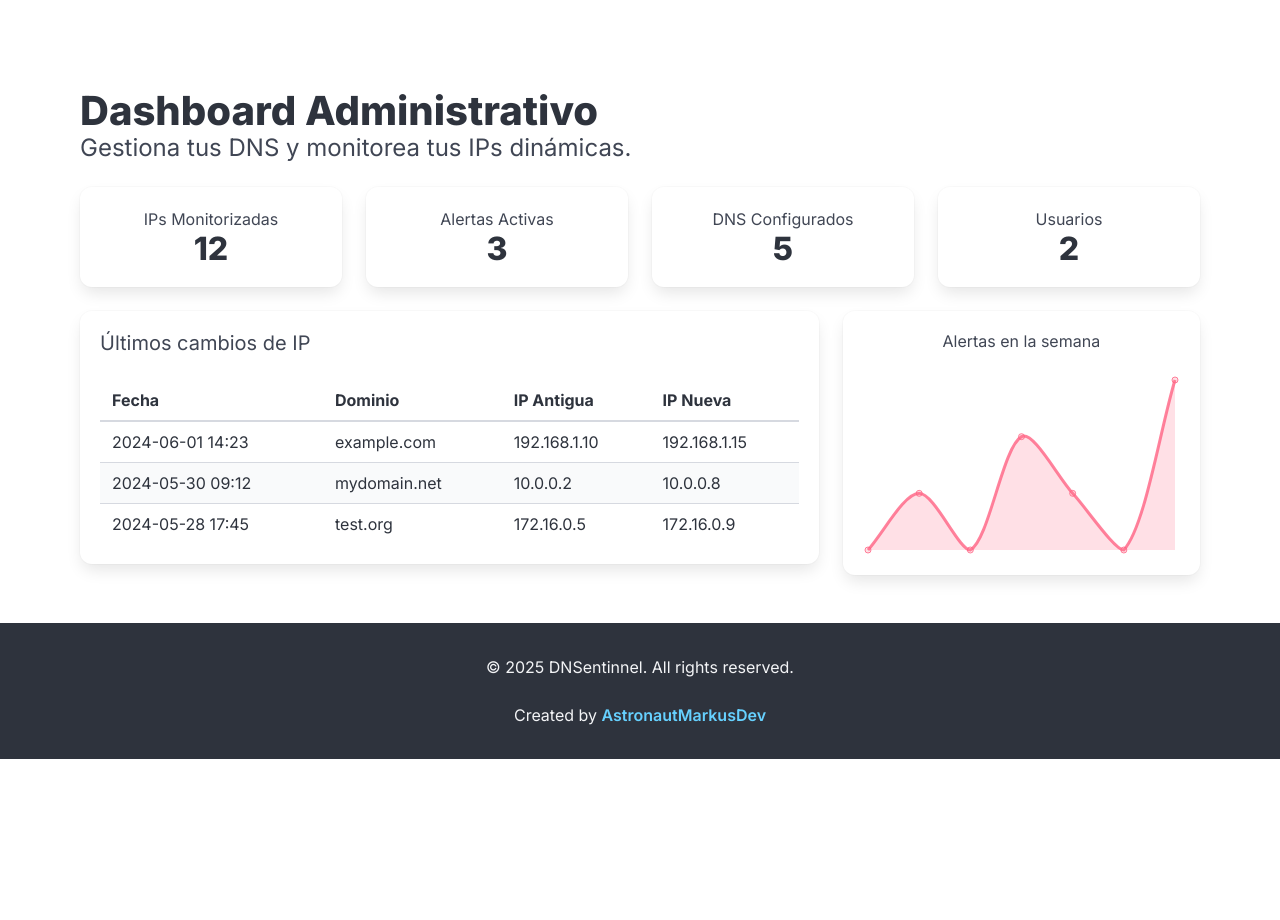
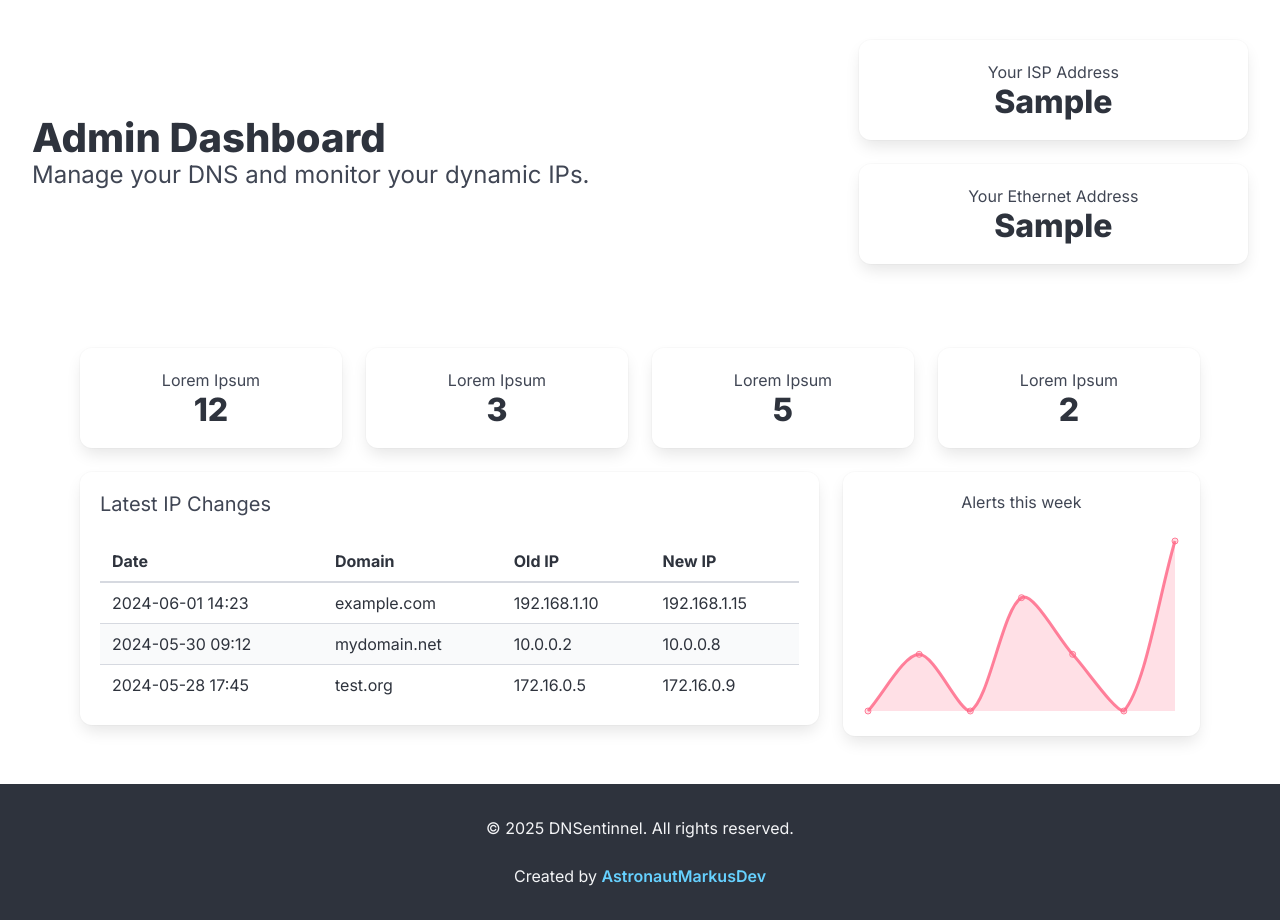
Before and after one commit to AstronautMarkus/DNSentinel, a Flask app: template dnsentinnel/app/templates/dashboard/home.html in a window 1280 px wide. Shown: the part 52-972 px from the top of the page. Before the commit the page ends 811 px from the top, so only its background shows below. Run offline with Flask 3, Linux system fonts and the light colour scheme; the template is opened without the code that fills it: most values are stand-ins (such as "Sample title", 1, 10 or a date in 2020).

Commit message:
feat: added Manage ISP IP and Ethernet IP in dashboard home page.

```diff
--- a/dnsentinnel/app/templates/dashboard/home.html
+++ b/dnsentinnel/app/templates/dashboard/home.html
@@ -2,32 +2,46 @@
 {% block title %}Dashboard{% endblock %}
 {% block content %}
 
+<div class="columns is-vcentered mb-5">
+  <div class="column is-two-thirds">
+    <h1 class="title is-2">Admin Dashboard</h1>
+    <p class="subtitle is-4">Manage your DNS and monitor your dynamic IPs.</p>
+  </div>
+  <div class="column is-one-third">
+    <div class="box has-text-centered">
+      <p class="heading">Your ISP Address</p>
+      <p class="title">{{ isp_ip }}</p>
+    </div>
+    <div class="box has-text-centered">
+      <p class="heading">Your Ethernet Address</p>
+      <p class="title">{{ ethernet_ip }}</p>
+    </div>
+  </div>
+</div>
+
 <section class="section">
-  <h1 class="title is-2">Dashboard Administrativo</h1>
-  <p class="subtitle is-4">Gestiona tus DNS y monitorea tus IPs dinámicas.</p>
-
   <div class="columns is-multiline">
     <div class="column is-one-quarter">
       <div class="box has-text-centered">
-        <p class="heading">IPs Monitorizadas</p>
+        <p class="heading">Lorem Ipsum</p>
         <p class="title">12</p>
       </div>
     </div>
     <div class="column is-one-quarter">
       <div class="box has-text-centered">
-        <p class="heading">Alertas Activas</p>
+        <p class="heading">Lorem Ipsum</p>
         <p class="title">3</p>
       </div>
     </div>
     <div class="column is-one-quarter">
       <div class="box has-text-centered">
-        <p class="heading">DNS Configurados</p>
+        <p class="heading">Lorem Ipsum</p>
         <p class="title">5</p>
       </div>
     </div>
     <div class="column is-one-quarter">
       <div class="box has-text-centered">
-        <p class="heading">Usuarios</p>
+        <p class="heading">Lorem Ipsum</p>
         <p class="title">2</p>
       </div>
     </div>
@@ -36,14 +50,14 @@
   <div class="columns">
     <div class="column is-two-thirds">
       <div class="box">
-        <h2 class="subtitle is-5">Últimos cambios de IP</h2>
+        <h2 class="subtitle is-5">Latest IP Changes</h2>
         <table class="table is-fullwidth is-striped is-hoverable">
           <thead>
             <tr>
-              <th>Fecha</th>
-              <th>Dominio</th>
-              <th>IP Antigua</th>
-              <th>IP Nueva</th>
+              <th>Date</th>
+              <th>Domain</th>
+              <th>Old IP</th>
+              <th>New IP</th>
             </tr>
           </thead>
           <tbody>
@@ -71,7 +85,7 @@
     </div>
     <div class="column is-one-third">
       <div class="box" style="margin: auto;">
-        <h2 class="subtitle is-6 has-text-centered">Alertas en la semana</h2>
+        <h2 class="subtitle is-6 has-text-centered">Alerts this week</h2>
         <div style="width:100%;">
           <canvas id="alertsChart" style="width:100%;max-width:100%;height:180px;"></canvas>
         </div>
@@ -84,7 +98,7 @@
 
 {% block scripts %}
 <script>
-document.addEventListener('DOMContentLoaded', function() {
+  document.addEventListener('DOMContentLoaded', function () {
     var ctx2 = document.getElementById('alertsChart').getContext('2d');
     new Chart(ctx2, {
       type: 'line',
```
Also changed, not shown: dnsentinnel/app/routes/dashboard/home.py (+16 -1 lines). Lines whose indentation alone changed are shown as unchanged.
